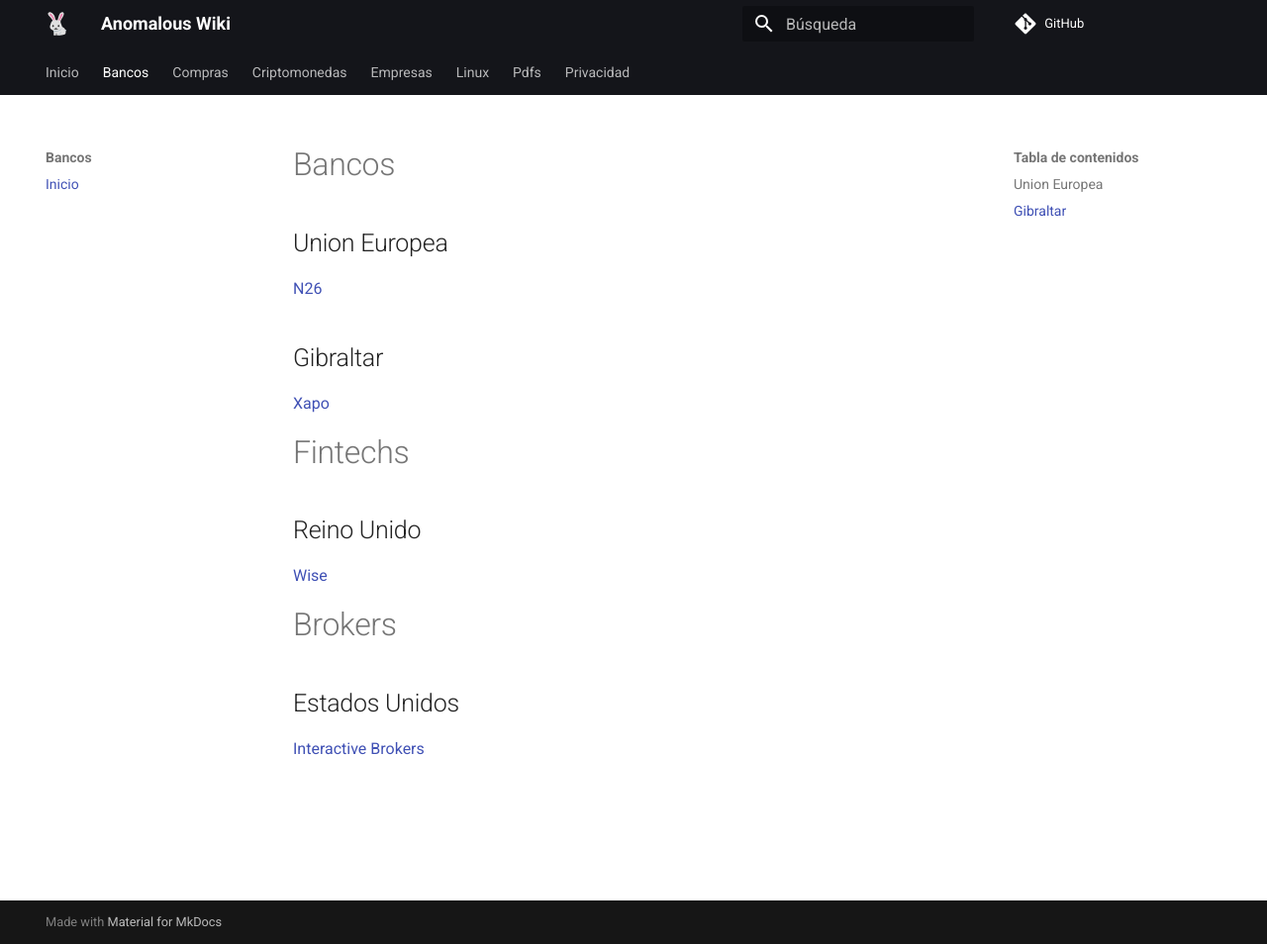
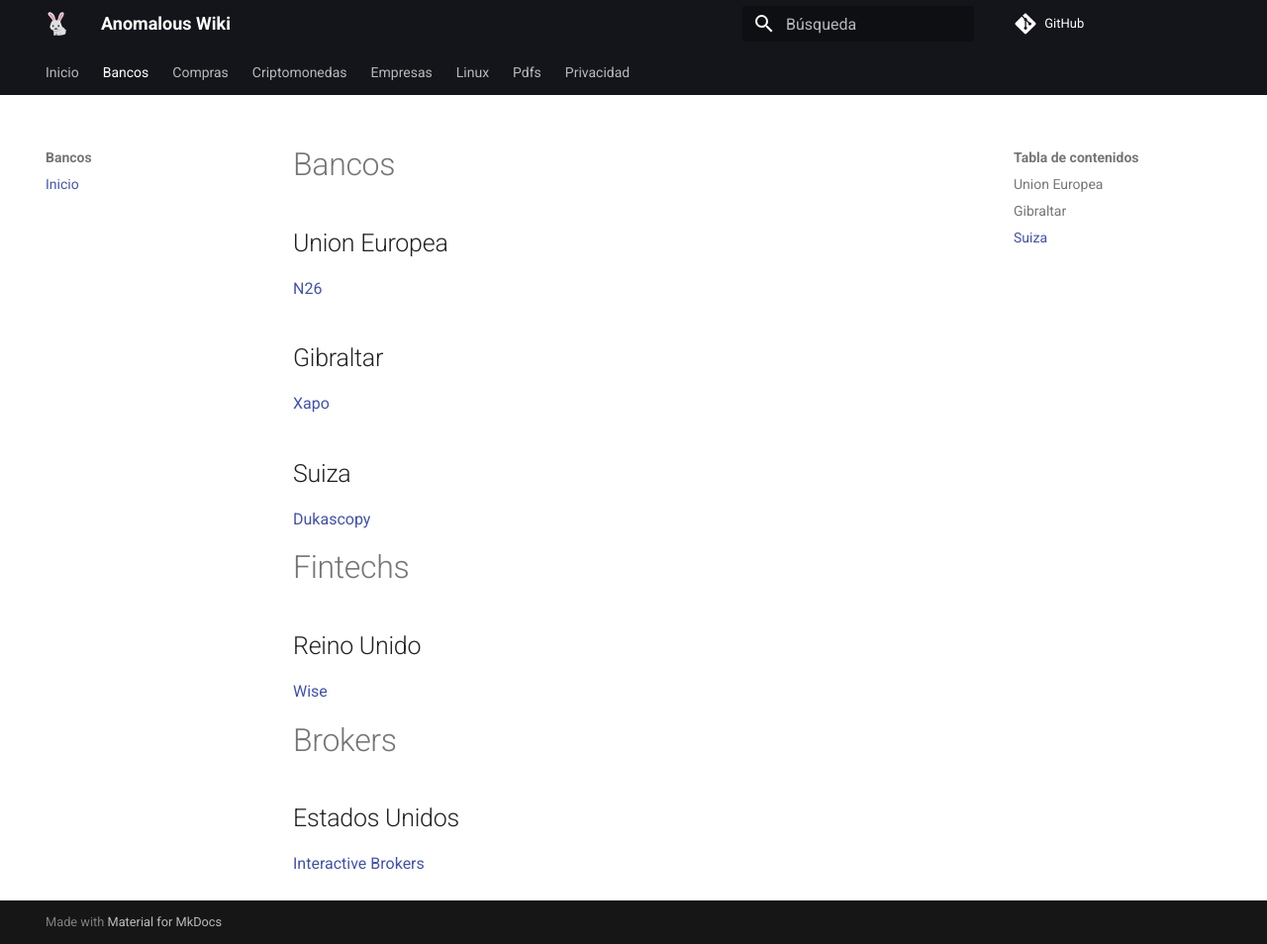
Before and after one commit to anomalouscode/wiki, an MkDocs documentation site: the page built from docs/bancos/index.md, in a window 1280 px wide and 954 px high. Shown: the whole window at 99% size. Built offline with MkDocs 1.6.1 and Material for MkDocs 9.7.7, drawn with Linux system fonts in a browser that asks for light colours; comment, search, counter and statistics services are not loaded.

Commit message:
Update index.md

```diff
--- a/docs/bancos/index.md
+++ b/docs/bancos/index.md
@@ -12,6 +12,10 @@
 
 [Xapo](https://www.xapobank.com/)
 
+## Suiza
+
+[Dukascopy](https://www.dukascopy.com/)
+
 # Fintechs
 
 ## Reino Unido
```
